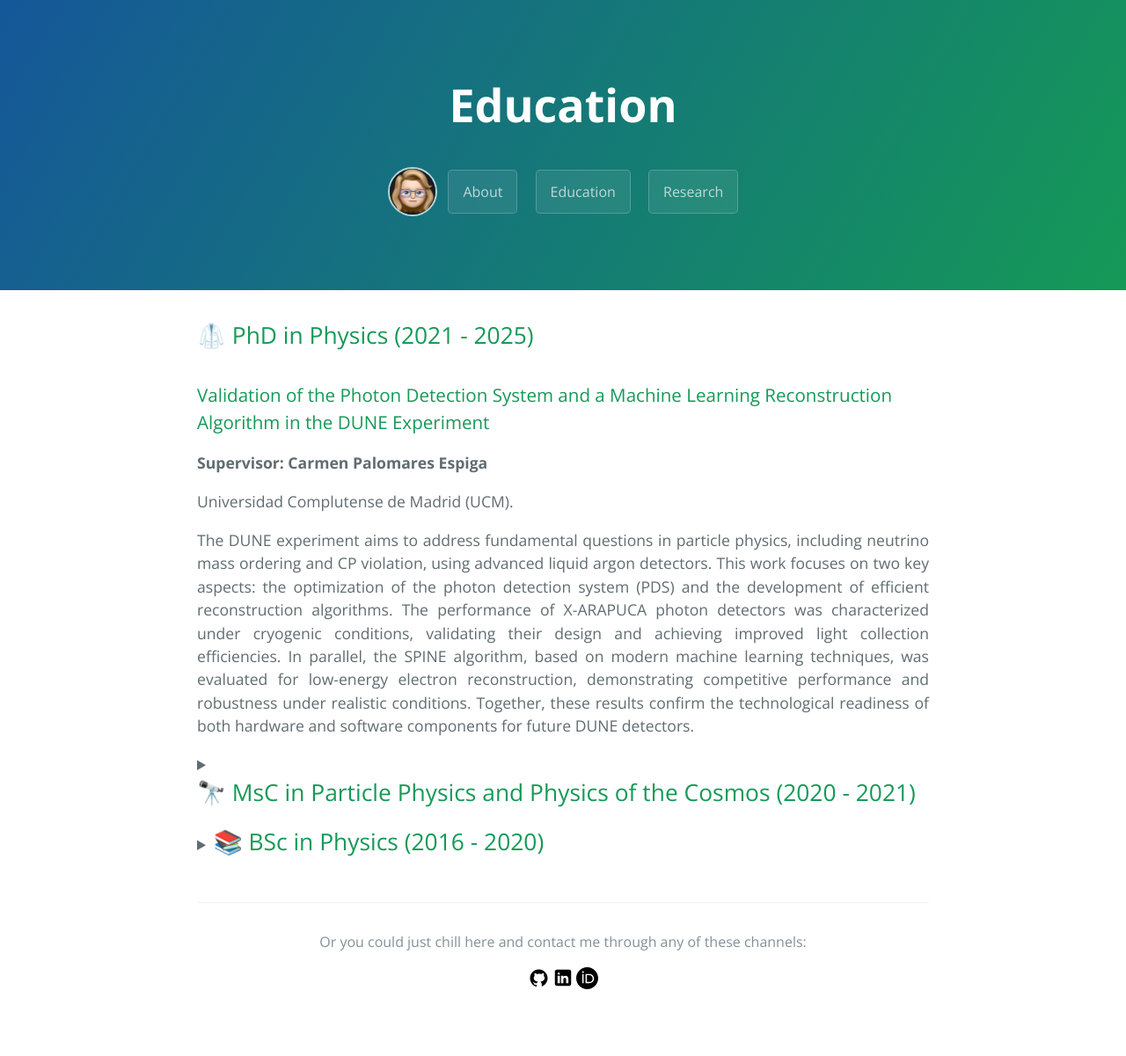
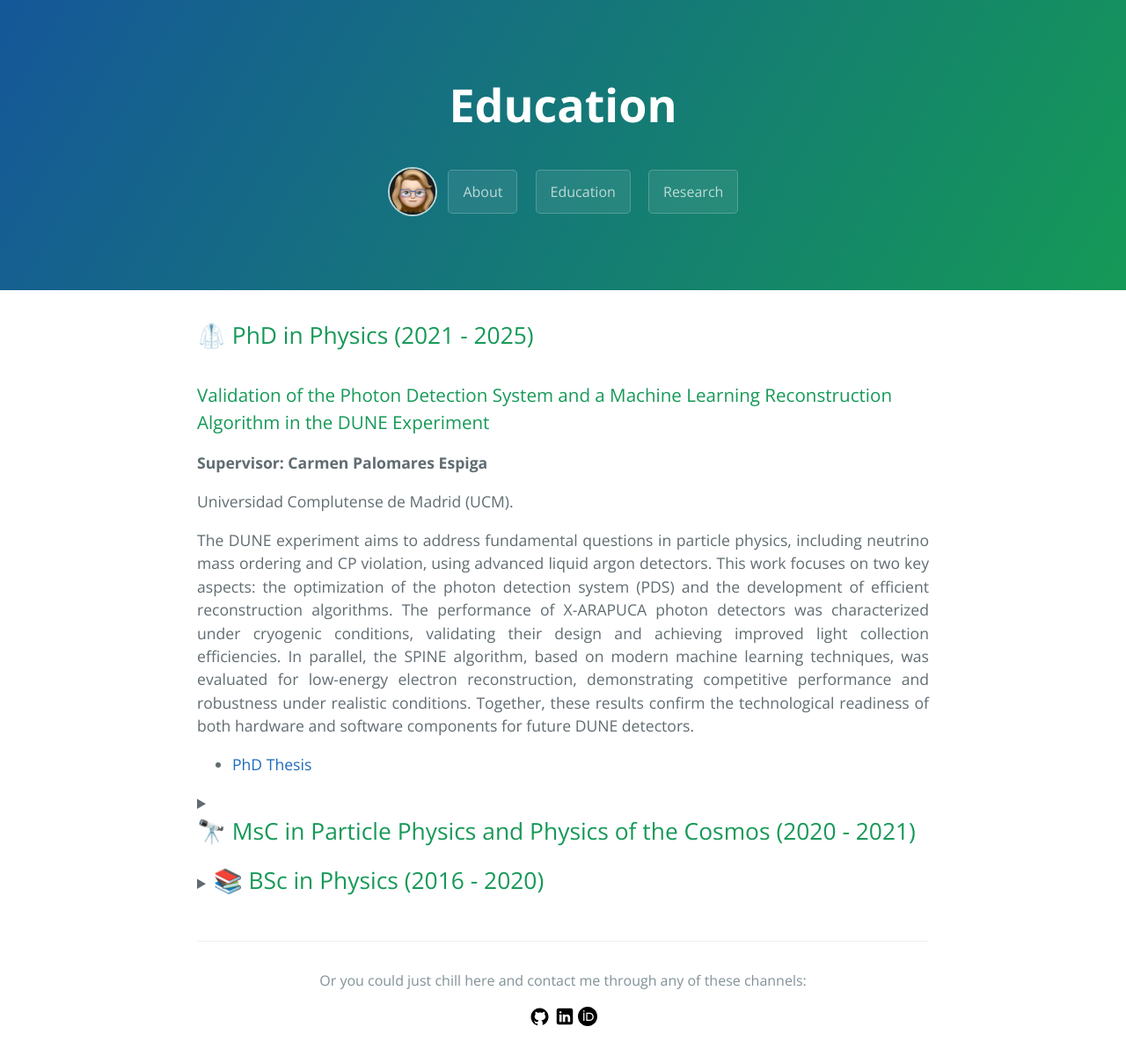
Before and after one commit to LauPM/LauPM.github.io, a Jekyll site: the page built from education/index.md, in a window 1280 px wide. Shown: the whole page at 88% size. Built offline with Jekyll 4.4.1, drawn with Linux system fonts in a browser that asks for light colours; before the commit the page ends 1157 px from its top, so only the background shows below that.

Commit message:
update: orcid logo size + phd thesis url

```diff
--- a/_layouts/default.html
+++ b/_layouts/default.html
@@ -47,7 +47,7 @@
 						<a href="https://github.com/LauPM" rel="me" style="display: inline-block;"><img src="/assets/github-icon.svg" style="width: 25px; height: 25px; vertical-align: middle;"></a>
 						<!-- <a href="https://bsky.app/profile/laupm.bsky.social" rel="me" style="display: inline-block;"><img src="/assets/bluesky-icon.svg" style="width: 22px; height: 22px; vertical-align: middle;"></a> -->
 						<a href="https://www.linkedin.com/in/laura-p-92ab6630b/" rel="me" style="display: inline-block;"><img src="/assets/linkedin-icon.svg" style="width: 22px; height: 22px; vertical-align: middle;"></a>
-						<a href="https://orcid.org/0000-0002-3027-7153" rel="me" style="display: inline-block;"><img src="/assets/orcid-icon.svg" style="width: 25px; height: 25px; vertical-align: middle;"></a>
+						<a href="https://orcid.org/0000-0002-3027-7153" rel="me" style="display: inline-block;"><img src="/assets/orcid-icon.svg" style="width: 22px; height: 22px; vertical-align: middle;"></a>
 					</span>
 				</footer>
 			</main>
--- a/education/index.md
+++ b/education/index.md
@@ -16,6 +16,10 @@ Universidad Complutense de Madrid (UCM).
 <p style="text-align: justify;">
 The DUNE experiment aims to address fundamental questions in particle physics, including neutrino mass ordering and CP violation, using advanced liquid argon detectors. This work focuses on two key aspects: the optimization of the photon detection system (PDS) and the development of efficient reconstruction algorithms. The performance of X-ARAPUCA photon detectors was characterized under cryogenic conditions, validating their design and achieving improved light collection efficiencies. In parallel, the SPINE algorithm, based on modern machine learning techniques, was evaluated for low-energy electron reconstruction, demonstrating competitive performance and robustness under realistic conditions. Together, these results confirm the technological readiness of both hardware and software components for future DUNE detectors.
 </p>
+
+<ul>
+	<li><a href="https://drive.google.com/file/d/1-AZYMLPVTemtoc2J8fDq3LOnMdMKkN4Y/view?usp=sharing">PhD Thesis</a></li>
+</ul>
 
 <!-- Document
 Presentation -->
```
